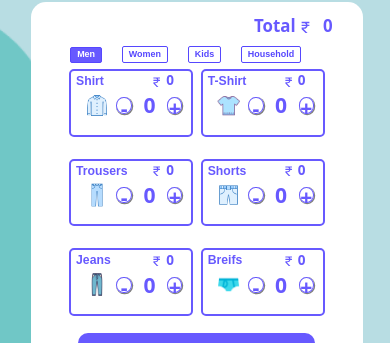
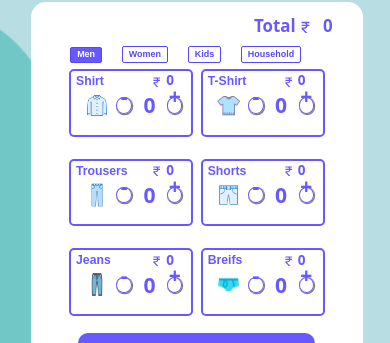
Before and after one commit to VamsiKrishna22042000/washitup, a React (Create React App) app in the folder laundryman/: page / in a window 390 px wide. Shown: the part 340-683 px from the top of the page. Built offline with nearby package versions, Linux system fonts and the light colour scheme.

Commit message:
commit the hover effect

```diff
--- a/laundryman/src/components/AddClothes/addClothes.css
+++ b/laundryman/src/components/AddClothes/addClothes.css
@@ -288,7 +288,7 @@
         font-size:2.5vh;
         font-weight:bold;
         display: flex;
-        align-items: center;
+        align-items: flex-end;
         justify-content:center;
         padding-top:0px;
         margin-bottom:1vh;
@@ -299,7 +299,6 @@
         width:13%;
         height:28%;
         margin-top:7%;
-        padding-top:4%;
         box-shadow: 0.6px 0.6px 0.6px 0.6px gray;
     }
 
@@ -311,7 +310,7 @@
         font-size:2.5vh;
         font-weight:bold;
         display: flex;
-        align-items: center;
+        align-items: flex-end;
         justify-content:center;
         padding-top:0px;
         margin-bottom:1vh;
@@ -322,7 +321,6 @@
         width:13%;
         height:28%;
         margin-top:7%;
-        padding-top:4%;
         box-shadow: 0.6px 0.6px 0.6px 0.6px gray;
     }
 
```
